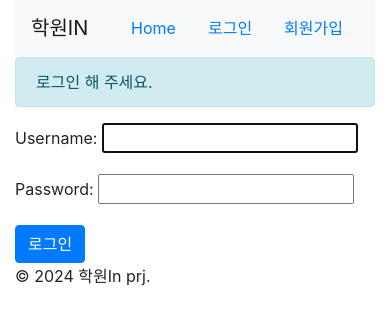
After one commit to HyunahKim1111/Hackwon, a Django app: page /accounts/login/ in a window 390 px wide. The commit adds this page. Shown: the top 325 px of the page. Run offline with Django 3.2, Linux system fonts and the light colour scheme; some libraries are stand-ins or nearby versions.

Commit message:
LoginView,LogoutView이용해서 로그인, 로그아웃 구현

```diff
--- a/Hackwon_project/settings.py
+++ b/Hackwon_project/settings.py
@@ -40,6 +40,7 @@ INSTALLED_APPS = [
     'django.contrib.staticfiles',
     'content',
     'blog',
+    'accounts',
 ]
 
 MIDDLEWARE = [
@@ -125,3 +126,5 @@ STATIC_URL = '/static/'
 MEDIA_URL = '/media/'
 
 MEDIA_ROOT = os.path.join(BASE_DIR, 'media')
+
+LOGIN_REDIRECT_URL = '/'
--- a/Hackwon_project/urls.py
+++ b/Hackwon_project/urls.py
@@ -20,6 +20,7 @@ from django.conf import settings
 
 urlpatterns = [
     path('admin/', admin.site.urls),
+    path('accounts/', include('accounts.urls')),
     path('', include('blog.urls')) # 메인으로 일단은 저장
 ]
 
--- /dev/null
+++ b/accounts/templates/registration/login.html
@@ -0,0 +1,17 @@
+{% extends 'base.html' %}
+{% block title %}- Login{% endblock %}
+
+{% block content %}
+<div class="row">
+        <div class="col-md-2"></div>
+        <div class="col-md-8 panel panel-default">
+            <div class="alert alert-info">로그인 해 주세요.</div>
+            <form action="" method="post">
+                {{form.as_p}}
+                {% csrf_token %}
+                <input class="btn btn-primary" type="submit" value="로그인">
+            </form>
+        </div>
+        <div class="col-md-2"></div>
+</div>
+{% endblock %}
--- /dev/null
+++ b/accounts/urls.py
@@ -0,0 +1,7 @@
+from django.urls import path
+from django.contrib.auth import views as auth_view
+
+urlpatterns = [
+    path('login/', auth_view.LoginView.as_view(), name="login"),
+    path('logout/', auth_view.LogoutView.as_view(template_name='registration/logout.html'), name="logout"),
+]
--- a/templates/base.html
+++ b/templates/base.html
@@ -21,9 +21,9 @@
                 {% if user.is_authenticated %}
                 <li class="nav-item"><a href="#" class="nav-link">Welcome, {{user.get_username}}</a></li>
                 <li class="nav-item"><a href="{% url 'blog:blog_upload' %}" class="nav-link">업로드</a></li>
-                <li class="nav-item"><a href="{ % url 'logout' %}" class="nav-link">로그아웃</a></li>
+                <li class="nav-item"><a href="{% url 'logout' %}" class="nav-link">로그아웃</a></li>
                 {% else %}
-                <li class="nav-item"><a href="{ % url 'login' %}" class="nav-link">로그인</a></li>
+                <li class="nav-item"><a href="{% url 'login' %}" class="nav-link">로그인</a></li>
                 <li class="nav-item"><a href="{ % url 'register' %}" class="nav-link">회원가입</a></li>
                 {% endif %}
             </ul>
```
Also changed, not shown: accounts/templates/registration/logout.html (added, +13 -0 lines), db.sqlite3.
